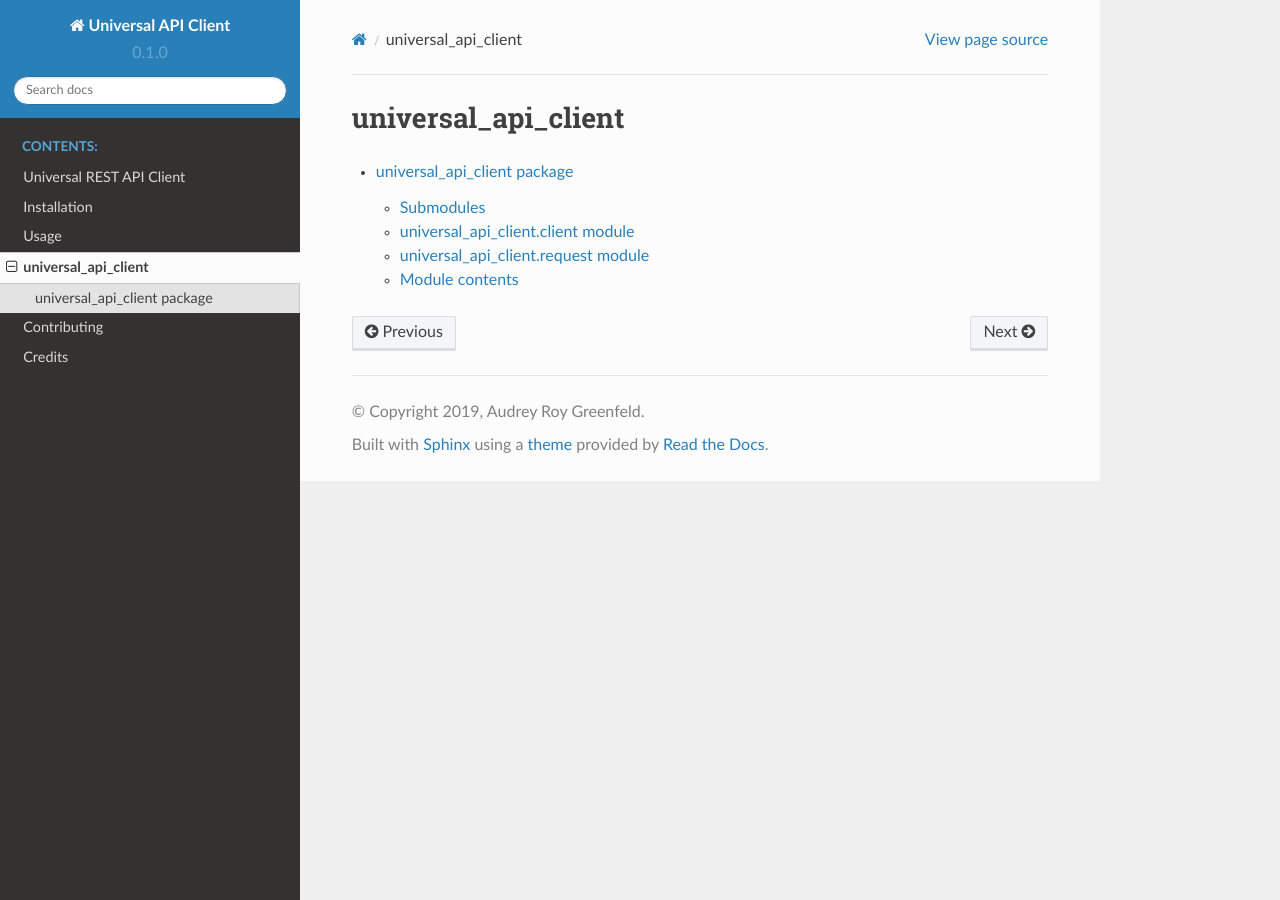
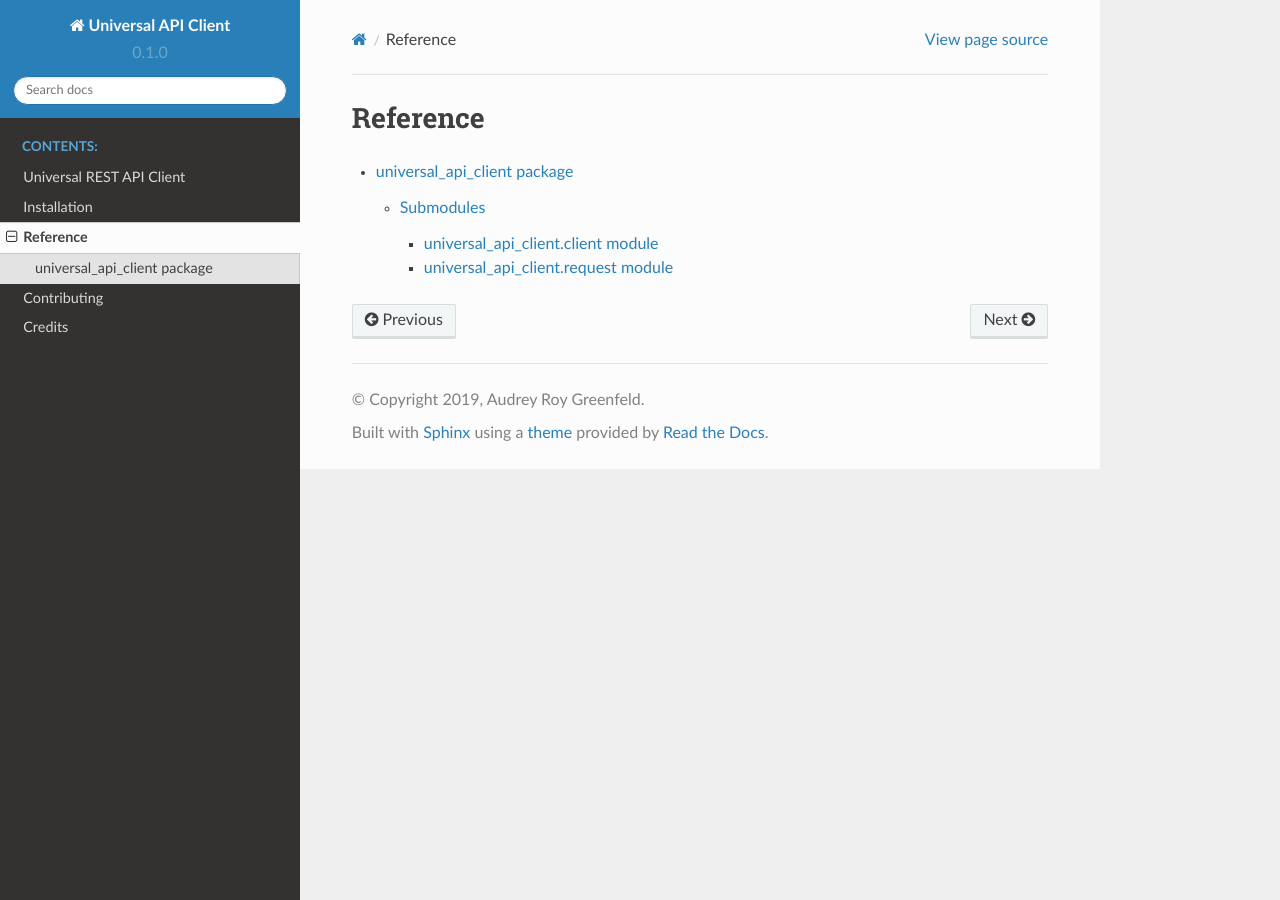
Before and after one commit to jorgii/universal-api-client, a Sphinx documentation site: the page built from docs/modules.rst, in a window 1280 px wide. Built offline with Sphinx 7.4.7 and the Read the Docs theme 2.0.0, drawn with Linux system fonts in a browser that asks for light colours.

```diff
--- a/docs/index.rst
+++ b/docs/index.rst
@@ -7,7 +7,6 @@
 
    readme
    installation
-   usage
    modules
    contributing
    authors
--- a/docs/modules.rst
+++ b/docs/modules.rst
@@ -1,5 +1,5 @@
-universal_api_client
-====================
+Reference
+=========
 
 .. toctree::
    :maxdepth: 4
--- a/docs/universal_api_client.rst
+++ b/docs/universal_api_client.rst
@@ -1,30 +1,15 @@
 universal\_api\_client package
 ==============================
-
-Submodules
-----------
-
-universal\_api\_client.client module
-------------------------------------
-
-.. automodule:: universal_api_client.client
-    :members:
-    :undoc-members:
-    :show-inheritance:
-
-universal\_api\_client.request module
--------------------------------------
-
-.. automodule:: universal_api_client.request
-    :members:
-    :undoc-members:
-    :show-inheritance:
-
-
-Module contents
----------------
 
 .. automodule:: universal_api_client
     :members:
     :undoc-members:
     :show-inheritance:
+
+Submodules
+----------
+
+.. toctree::
+
+   universal_api_client.client
+   universal_api_client.request
--- a/docs/usage.rst
+++ /dev/null
@@ -1,7 +0,0 @@
-=====
-Usage
-=====
-
-To use Universal API Client in a project::
-
-    import universal_api_client
```
Also changed, not shown: docs/universal_api_client.client.rst (added, +7 -0 lines), docs/universal_api_client.request.rst (added, +7 -0 lines), 3 other files.
